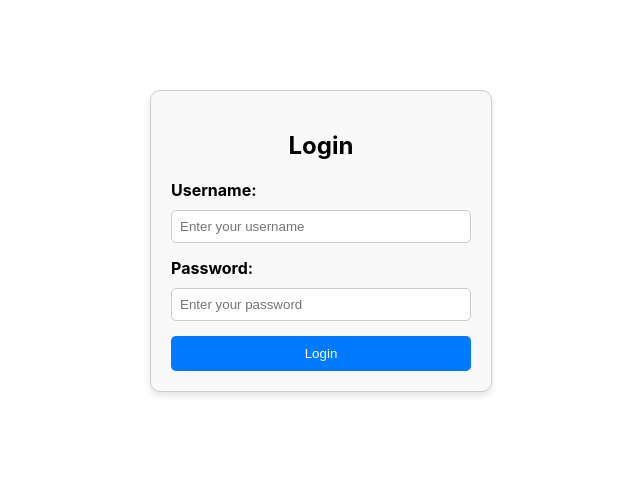
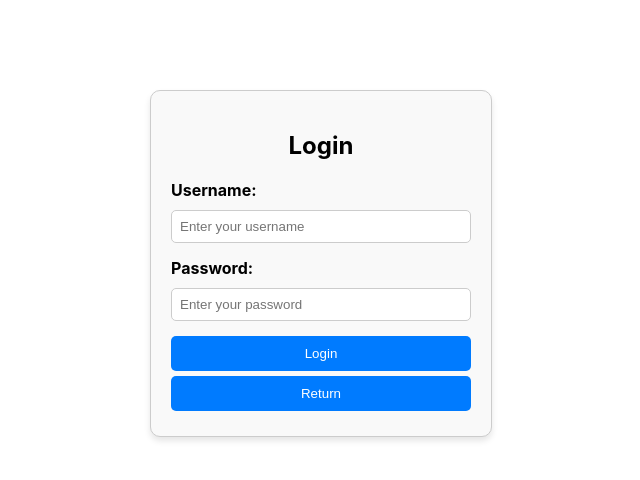
Before and after one commit to Albert-sudo-22/Angular-login-page, an Angular app: page /login in a window 1280 px wide. Shown: the top 480 px of the page, without its empty margins (319-959 px from the left). Built offline with nearby package versions, Linux system fonts and the light colour scheme.

Commit message:
update return button on login page

```diff
--- a/src/app/app.component.ts
+++ b/src/app/app.component.ts
@@ -1,10 +1,9 @@
 import { Component } from '@angular/core';
 import { RouterOutlet } from '@angular/router';
-import { HomeComponent } from './pages/home/home.component';
 
 @Component({
   selector: 'app-root',
-  imports: [RouterOutlet, HomeComponent],
+  imports: [RouterOutlet],
   templateUrl: './app.component.html',
   styleUrl: './app.component.css'
 })
--- a/src/app/pages/login/login.component.css
+++ b/src/app/pages/login/login.component.css
@@ -32,7 +32,7 @@
     box-sizing: border-box;
   }
 
-  .login-button {
+  .button {
     width: 100%;
     padding: 10px;
     background-color: #007bff;
@@ -40,8 +40,9 @@
     border: none;
     border-radius: 5px;
     cursor: pointer;
+    margin-bottom: 5px;
   }
 
-  .login-button:hover {
+  .button:hover {
     background-color: #0056b3;
   }
--- a/src/app/pages/login/login.component.html
+++ b/src/app/pages/login/login.component.html
@@ -25,8 +25,11 @@
         />
       </div>
 
-      <button type="button" class="login-button" (click)="handleLogin()">
+      <button type="button" class="button" (click)="handleLogin()">
         Login
+      </button>
+      <button type="button" class="button" (click)="goBack()">
+        Return
       </button>
     </form>
   </div>
--- a/src/app/pages/login/login.component.ts
+++ b/src/app/pages/login/login.component.ts
@@ -1,4 +1,5 @@
 import { Component } from '@angular/core';
+import { Router } from '@angular/router';
 
 @Component({
   selector: 'app-login',
@@ -9,6 +10,12 @@ export class LoginComponent {
   username: string = '';
   password: string = '';
 
+  constructor(private router: Router) {}
+
+  goBack(): void {
+    this.router.navigate(['']);
+  }
+
   handleLogin(): void {
     if (this.username && this.password) {
       alert(`Logging in with Username: ${this.username}`);
```
